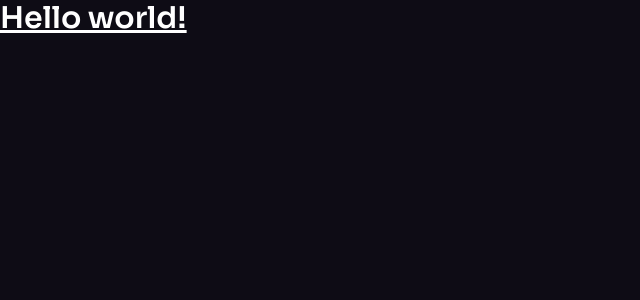
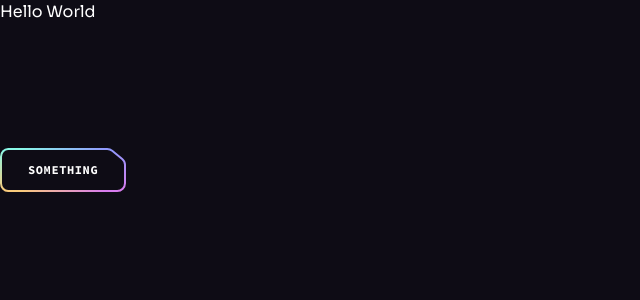
Before and after one commit to RenanFerreira02/Brainwave, a React (Vite) app: page / in a window 1280 px wide. Shown: the top 300 px of the page, without its empty margins (0-640 px from the left). Built offline with nearby package versions, Linux system fonts and the light colour scheme.

Commit message:
Start of the Project - Concept of components with Button component

```diff
--- a/index.html
+++ b/index.html
@@ -4,7 +4,7 @@
     <meta charset="UTF-8" />
     <link rel="icon" type="image/svg+xml" href="src/assets/brainwave-symbol.svg" />
     <meta name="viewport" content="width=device-width, initial-scale=1.0" />
-    <title>Brainwavegit</title>
+    <title>Brainwave</title>
   </head>
   <body>
     <div id="root"></div>
--- a/src/App.jsx
+++ b/src/App.jsx
@@ -1,5 +1,19 @@
-function App() {
-  return <h1 className="text-3xl font-bold underline">Hello world!</h1>;
-}
+import ButtonGradient from "./assets/svg/ButtonGradient";
+import Button from "./components/Button/Button";
+
+const App = () => {
+  return (
+    <>
+      <h1>Hello World</h1>
+
+      <div className="pt-[4.75rem] lg:pt-[5.25rem] overflow-hidden">
+        <Button className="mt-10" href="#login">
+          Something
+        </Button>
+      </div>
+      <ButtonGradient />
+    </>
+  );
+};
 
 export default App;
--- /dev/null
+++ b/src/components/Button/Button.jsx
@@ -0,0 +1,26 @@
+import ButtonSvg from "src/assets/svg/ButtonSvg";
+
+const Button = ({ className, href, onClick, children, px, white }) => {
+  const classes = `button relative inline-flex items-center justify-center h-11 transistion-colors hover:text-color-1
+  ${px || "px-7"} ${white ? "text-n-8" : "text-n-1"} ${className || ""}`;
+
+  const spanClasses = "relative z-10";
+
+  const renderButton = () => (
+    <button className={classes}>
+      <span className={spanClasses}>{children}</span>
+      {ButtonSvg(white)}
+    </button>
+  );
+
+  const renderLink = () => (
+    <a href={href} className={classes}>
+      <span className={spanClasses}>{children}</span>
+      {ButtonSvg(white)}
+    </a>
+  );
+
+  return href ? renderLink() : renderButton();
+};
+
+export default Button;
```
